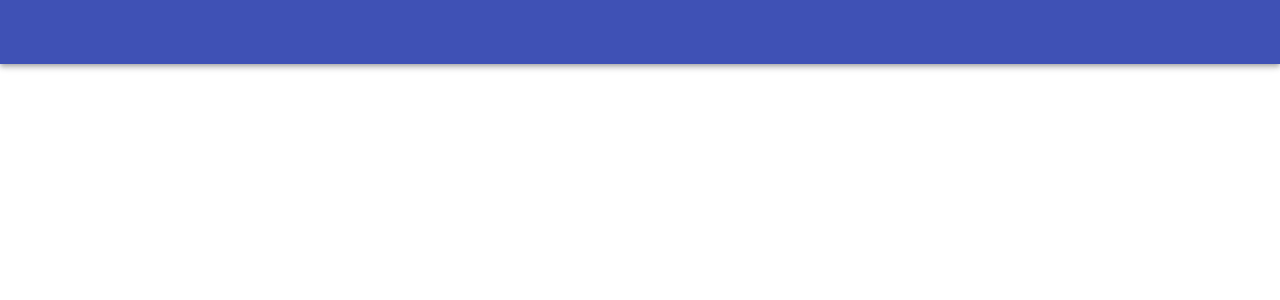
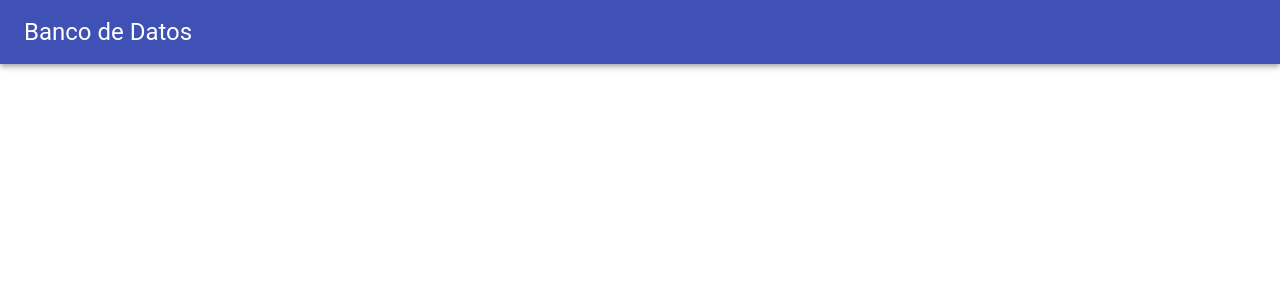
Before and after one commit to Madssimo/banco_datos, a React (Create React App) app in the folder banco-datos-app/: page / in a window 1280 px wide. Shown: the top 300 px of the page. Built offline with nearby package versions, Linux system fonts and the light colour scheme.

Commit message:
basic header finished

```diff
--- a/banco-datos-app/src/components/Layout/Header.js
+++ b/banco-datos-app/src/components/Layout/Header.js
@@ -1,11 +1,14 @@
 import React from 'react';
 import AppBar from '@material-ui/core/AppBar';
 import Toolbar from '@material-ui/core/Toolbar';
+import Typography from '@material-ui/core/Typography';
 
 export default props =>
 
 <AppBar position="static">
     <Toolbar>
-
+        <Typography variant="h5">
+            Banco de Datos
+        </Typography>
     </Toolbar>
 </AppBar>
```
